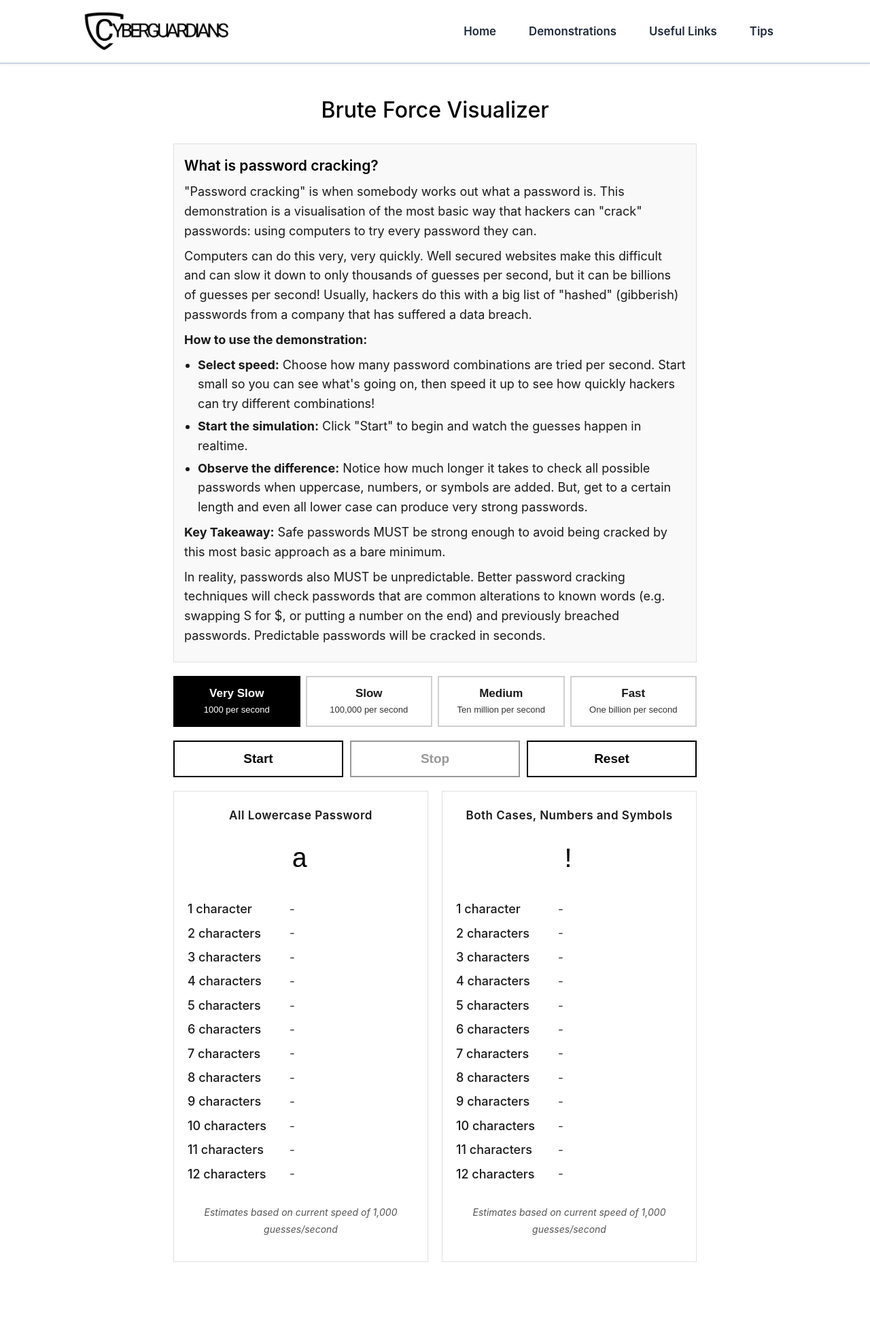
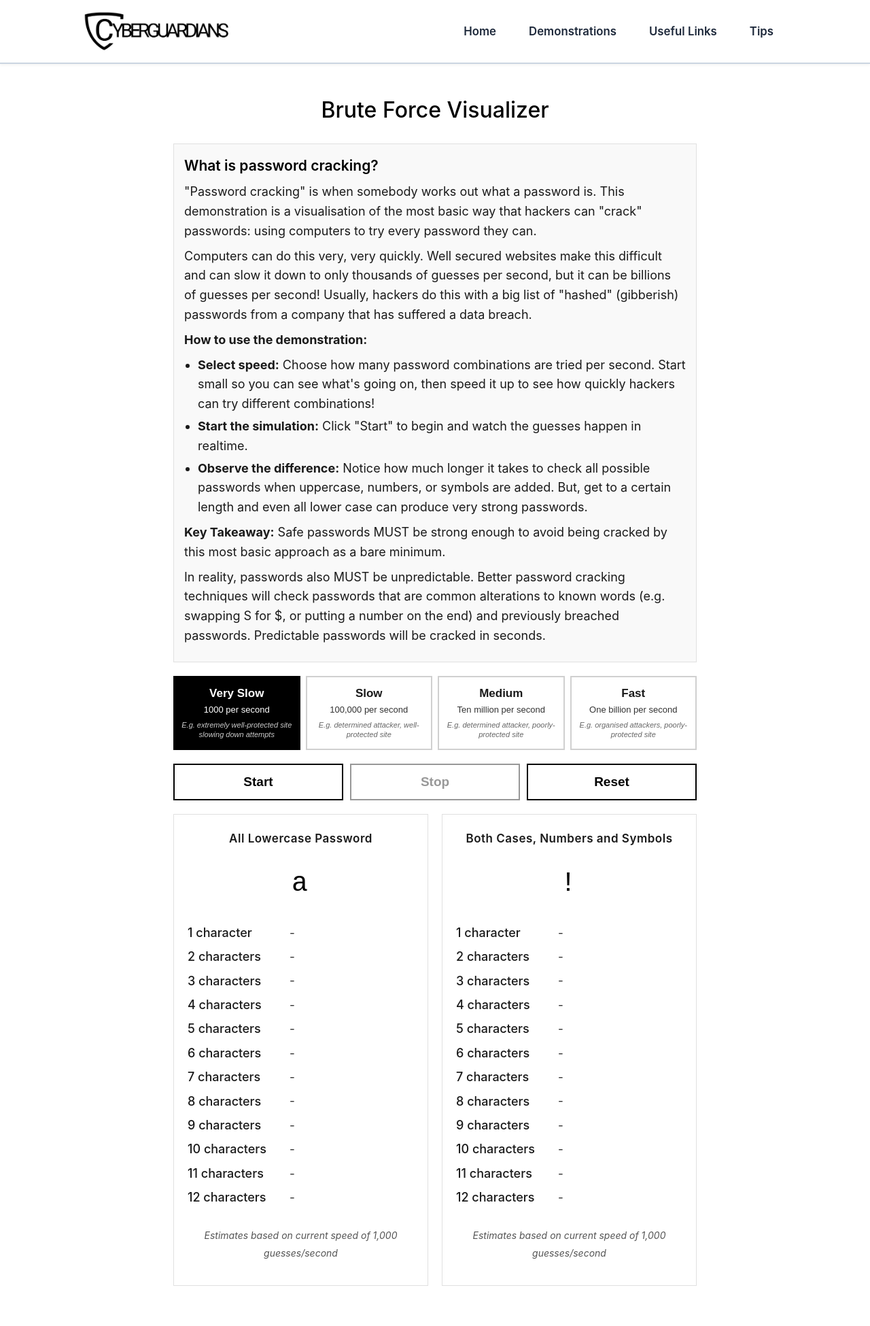
Before and after one commit to cyberguardianstraining/cyberguardianstraining.github.io, a Jekyll site: the page built from demos/bruteforce/index.html, in a window 1280 px wide. Shown: the whole page at 68% size. Built offline with Jekyll 4.4.1, drawn with Linux system fonts in a browser that asks for light colours; before the commit the page ends 1915 px from its top, so only the background shows below that.

Commit message:
tweaks to demo

```diff
--- a/demonstrations.html
+++ b/demonstrations.html
@@ -40,7 +40,7 @@ include_js: true
             </div>
             <div class="demo-card">
                 <div class="demo-card-content">
-                    <h2>Breaking down URLs</h2>
+                    <h2>URL Visualiser</h2>
                     <p>Visualise the structure of web addresses</p>
                     <div class="demo-tags">
                         <span class="tag">URLs</span>
--- a/demos/bruteforce/index.html
+++ b/demos/bruteforce/index.html
@@ -29,18 +29,22 @@ title: Brute Force Password Visualizer
         <button class="speed-btn active" data-speed="1000">
             <span class="speed-label">Very Slow</span>
             <span class="speed-value">1000 per second</span>
+            <span class="speed-example">E.g. extremely well-protected site slowing down attempts</span>
         </button>
         <button class="speed-btn" data-speed="100000">
             <span class="speed-label">Slow</span>
             <span class="speed-value">100,000 per second</span>
+            <span class="speed-example">E.g. determined attacker, well-protected site</span>
         </button>
         <button class="speed-btn" data-speed="10000000">
             <span class="speed-label">Medium</span>
             <span class="speed-value">Ten million per second</span>
+            <span class="speed-example">E.g. determined attacker, poorly-protected site</span>
         </button>
         <button class="speed-btn" data-speed="1000000000">
             <span class="speed-label">Fast</span>
             <span class="speed-value">One billion per second</span>
+            <span class="speed-example">E.g. organised attackers, poorly-protected site</span>
         </button>
     </div>
 
--- a/demos/bruteforce/style.css
+++ b/demos/bruteforce/style.css
@@ -209,6 +209,17 @@ h1 {
     color: white;
 }
 
+.speed-example {
+    font-size: 11px;
+    color: #666;
+    line-height: 1.3;
+    font-style: italic;
+}
+
+.speed-btn.active .speed-example {
+    color: rgba(255, 255, 255, 0.8);
+}
+
 .control-buttons {
     display: flex;
     gap: 10px;
```
